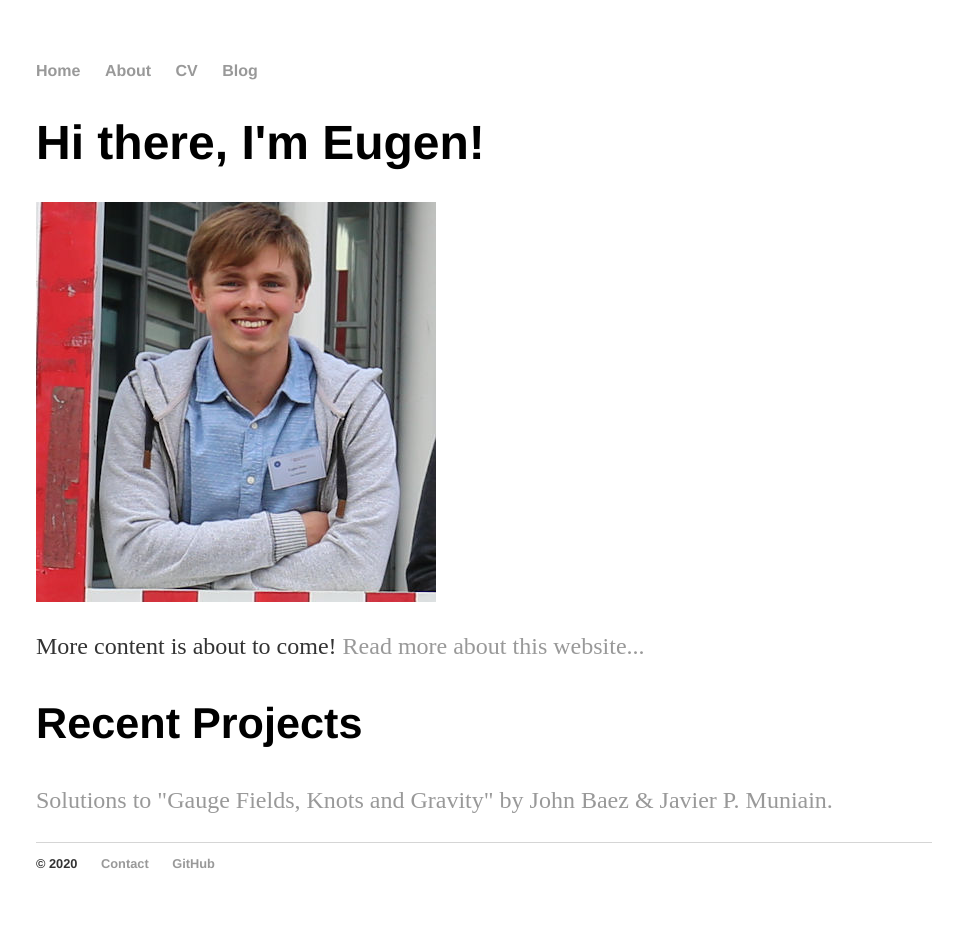
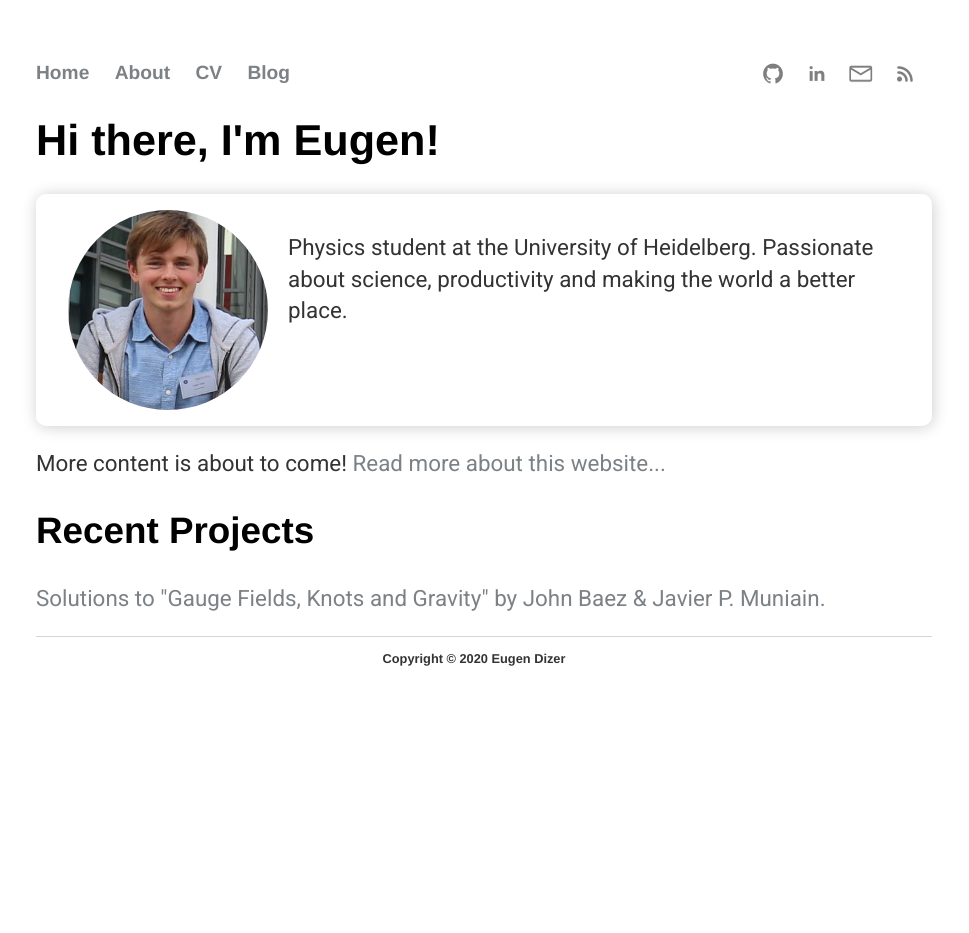
Before and after one commit to Spektralzerleger/Spektralzerleger.github.io, a Jekyll site: the page built from index.html, in a window 1280 px wide. Shown: the whole page, without its empty margins (156-1125 px from the left). Built offline with Jekyll 4.4.1, drawn with Linux system fonts in a browser that asks for light colours; after the commit the page ends 900 px from its top, so only the background shows below that.

Commit message:
add new style

```diff
--- a/_includes/footer.html
+++ b/_includes/footer.html
@@ -1,7 +1,5 @@
 <footer>
     <ul>
-    <li>&copy; 2020</li>
-    <li><a href="mailto:eugen9898@web.de">Contact</a></li>
-    <li><a href="https://github.com/Spektralzerleger">GitHub</a></li>
+    <li>Copyright &copy; 2020 Eugen Dizer</li>
     </ul>
 </footer>
--- a/_includes/navbar.html
+++ b/_includes/navbar.html
@@ -1,8 +1,12 @@
 <nav>
     <ul>
-    <li><a href="/">Home</a></li>
-    <li><a href="/about">About</a></li>
-    <li><a href="/cv">CV</a></li>
-    <li><a href="/blog">Blog</a></li>
+        <li><a href="/">Home</a></li>
+        <li><a href="/about">About</a></li>
+        <li><a href="/cv">CV</a></li>
+        <li><a href="/blog">Blog</a></li>
+        <li class="social"><a href="https://spektralzerleger.github.io/blog/atom.xml" title="rss"><div class="rssLogo">rss</div></a></li>
+        <li class="social"><a href="mailto:eugen9898@web.de" title="Mail"><div class="mailLogo">mail</div></a></li>
+        <li class="social"><a href="https://de.linkedin.com/in/eugen-dizer-899875153/en-us" title="LinkedIn"><div class="linkedinLogo">LinkedIn</div></a></li>
+        <li class="social"><a href="https://github.com/Spektralzerleger" title="GitHub"><div class="githubLogo">GitHub</div></a></li>
     </ul>
 </nav>
--- a/_layouts/post.html
+++ b/_layouts/post.html
@@ -1,8 +1,9 @@
 ---
 layout: default
 ---
+
 <h1>{{ page.title }}</h1>
-<p class="meta">{{ page.date | date_to_string }}</p>
+<p class="date">{{ page.date | date_to_string }}</p>
 
 <div class="post">
   {{ content }}
--- a/css/main.css
+++ b/css/main.css
@@ -1,29 +1,95 @@
+@import url("https://fonts.googleapis.com/css?family=Roboto:300,400,700&display=swap");
+
+/* General */
+html { font-family: 'Roboto', sans-serif; }
 body { margin: 60px auto; width: 70%; }
 
-a { text-decoration: none; color: #999; }
-a:hover { text-decoration: underline; }
+/* Links */
+a { text-decoration: none; color: rgb(37, 46, 53); transition: 0.15s; transition-property: opacity; opacity: 0.6; }
+a:hover { text-decoration: underline; opacity: 1.0; }
 
-p, ul { font-size: 1.5em; line-height: 1.4em; color: #333; }
+p, ul { font-size: 1.4em; line-height: 1.4em; color: #333; }
 
+/* Headers */
 h1, h2, h3, h4 { font-family: 'Helvetica', 'Arial', 'Sans-Serif'; }
-h1 { font-size: 3em;  }
-h2 { font-size: 2.7em; }
-h3 { font-size: 2.3em; }
-h4 { font-size: 1.9em; }
+h1 { font-size: 2.7em;  }
+h2 { font-size: 2.3em; }
+h3 { font-size: 1.9em; }
+h4 { font-size: 1.6em; }
 
-nav ul, footer ul { font-size: 1em; font-family: 'Helvetica', 'Arial', 'Sans-Serif'; padding: 0px; list-style: none; font-weight: bold; }
+/* Navbar and Footer */
+nav ul { font-size: 1.2em; font-family: 'Helvetica', 'Arial', 'Sans-Serif'; padding: 0px; list-style: none; font-weight: bold; }
+footer ul { font-size: 1em; font-family: 'Helvetica', 'Arial', 'Sans-Serif'; padding: 0px; list-style: none; font-weight: bold; }
 nav ul li, footer ul li { display: inline; margin-right: 20px; }
+footer { border-top: 1px solid #d5d5d5; font-size: .8em; text-align: center; }
 
-footer { border-top: 1px solid #d5d5d5; font-size: .8em; }
+li.social { float: right; margin-right: 10px; }
+li.social a {
+    margin: 0;
+    display: inline-block;
+    text-indent: -9999px;
+    width: 34px;
+    height: 34px;
+    transition: 0.15s;
+    transition-property: opacity;
+    opacity: 0.5;
+    overflow: hidden;
+    letter-spacing: -0.31em;
+}
+li.social a:hover {
+    opacity: 1.0;
+}
+li.social a .githubLogo {
+    background: url('/images/social/github.png') center no-repeat;
+    background-size: 32px 32px
+}
+li.social a .linkedinLogo {
+    background: url('/images/social/linkedin.png') center no-repeat;
+    background-size: 32px 32px
+}
+li.social a .rssLogo {
+    background: url('/images/social/rss.png') center no-repeat;
+    background-size: 32px 32px
+}
+li.social a .mailLogo {
+    background: url('/images/social/mail.png') center no-repeat;
+    background-size: 32px 32px
+}
+
+
+/* Images */
+.img-circle { border-radius: 50%; }
+.avatar { float: left; margin-right: 20px; }
+.clearfix { overflow: auto; }                 /* indent the navbar ... */
+
 
 /* Blog */
-ul.posts { margin: 20px auto 40px; font-size: 1.5em; }
-ul.posts li { list-style: none; }
+.date { font-family: 'Helvetica', 'Arial', 'Sans-Serif'; font-weight: bold; margin: -20px 0 0 0; }
+.posts {
+    padding: 1rem 2rem 1rem 2rem;  /* top  right  bottom left */
+    background: #fff;
+    border-radius: 10px;
+    box-shadow: 1px 1px 1rem rgba(0, 0, 0, 0.2);
+}
+.posts h1 { font-size: 1.4em; }
+.posts p { font-size: 1em; }
 
 /* CV */
 .cv { margin: 0px 0px 60px; }
-.cv h1 { font-size: 3em; }
+.cv h1 { font-size: 2.3em; }
 .cv h2 { font-size: 2em; }
 .cv address, .cv .download { font-family: 'Helvetica', 'Arial', 'Sans-Serif'; }
 .cv address, .cv p { font-size: 1.2em; }
-.cv .download { float: right; font-size: .8em; text-transform: uppercase; }
+.cv .download { float: right; font-size: .8em; text-transform: uppercase; line-height: 3em; }
+.cv .button {
+    background-color: white;
+    padding: 0px 10px;
+    text-align: center;
+    text-decoration: none;
+    display: inline-block;
+    margin: 0px 20px;
+    transition-duration: 0.15s;
+    border: 2px solid #e7e7e7;
+    border-radius: 10px;
+}
+.cv .button:hover {background-color: #e7e7e7; }
--- a/index.html
+++ b/index.html
@@ -3,9 +3,13 @@ layout: default
 title: Home
 ---
 
-	<div class="blurb">
+	<div class="home">
 		<h1>Hi there, I'm Eugen!</h1>
-		<img src="/images/logo.jpg" alt="Logo"/>
+
+		<ul class="posts clearfix">
+			<img class="img-circle avatar" alt="Eugen Dizer" src="/images/logo.jpg" width="200px"/>
+			<p>{{ site.description }}</p>
+		</ul>
 
 		<p>More content is about to come! <a href="/about">Read more about this website...</a></p>
 
```
Also changed, not shown: blog/index.html (+6 -5 lines), images/logo.jpg, images/social/github.png (added), images/social/linkedin.png (added), images/social/mail.png (added), images/social/rss.png (added).
